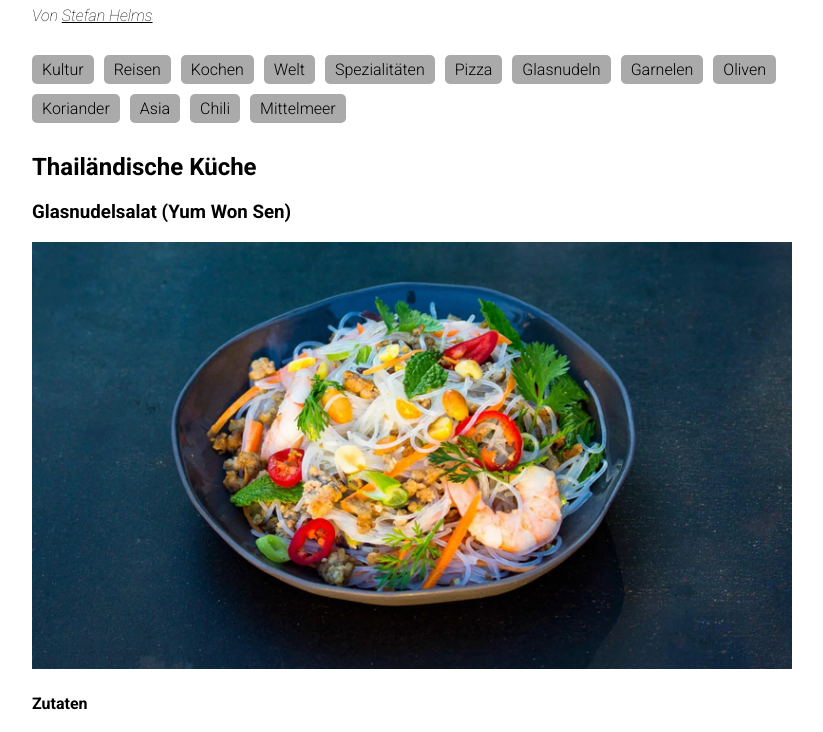
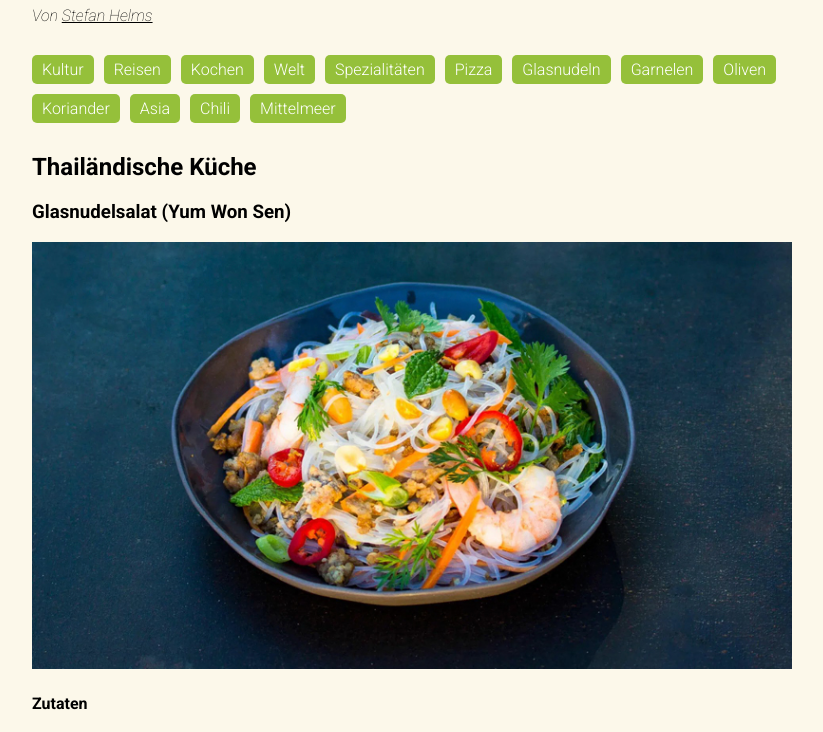
Before and after one commit to quargh/personal-website, a plain HTML site: page index.html in a window 1280 px wide. Shown: the part 115-847 px from the top of the page, without its empty margins (8-831 px from the left). Drawn offline with Linux system fonts and the light colour scheme.

Commit message:
Update KEYWORS COLOR

```diff
--- a/style.css
+++ b/style.css
@@ -8,7 +8,7 @@ body {
   max-width: 800px;
   margin: 20px;
   padding: 20px;
-  background-color: #ffffff;
+  background-color: #fcf8ea;
 }
 a {
   color: #000000;
@@ -56,7 +56,8 @@ hr.level2 {
   height: fit-content;
   font-family: Roboto, sans-serif;
   border: 0px solid black;
-  background-color: #aaaaaa;
+  background-color: #95c03a;
+  color: white;
   border-radius: 5px;
   text-align: center;
   margin: 0;
```
